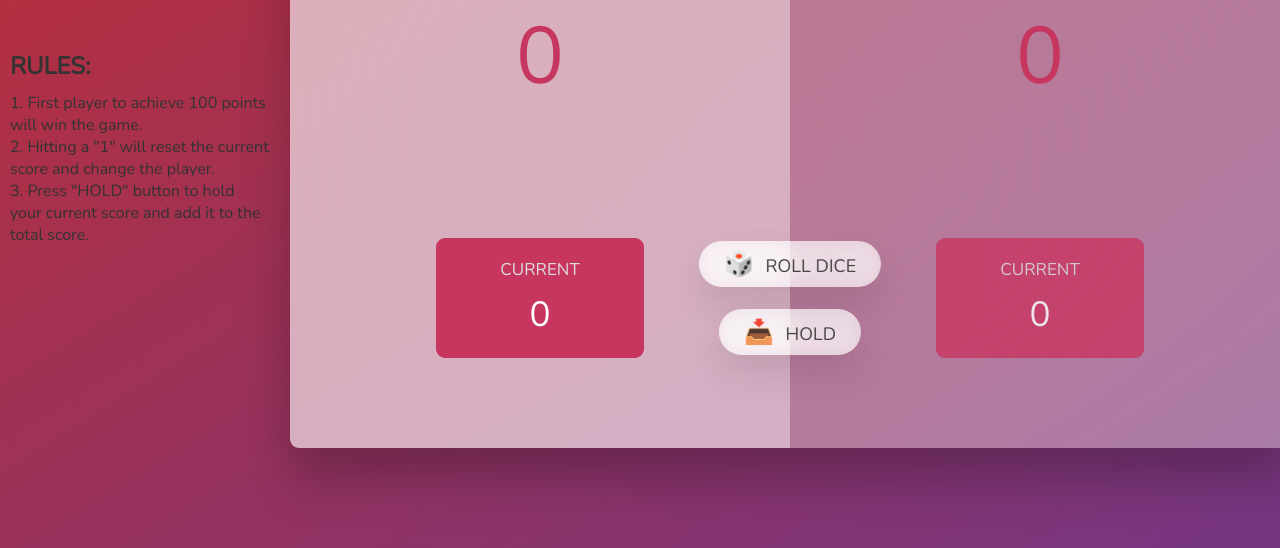
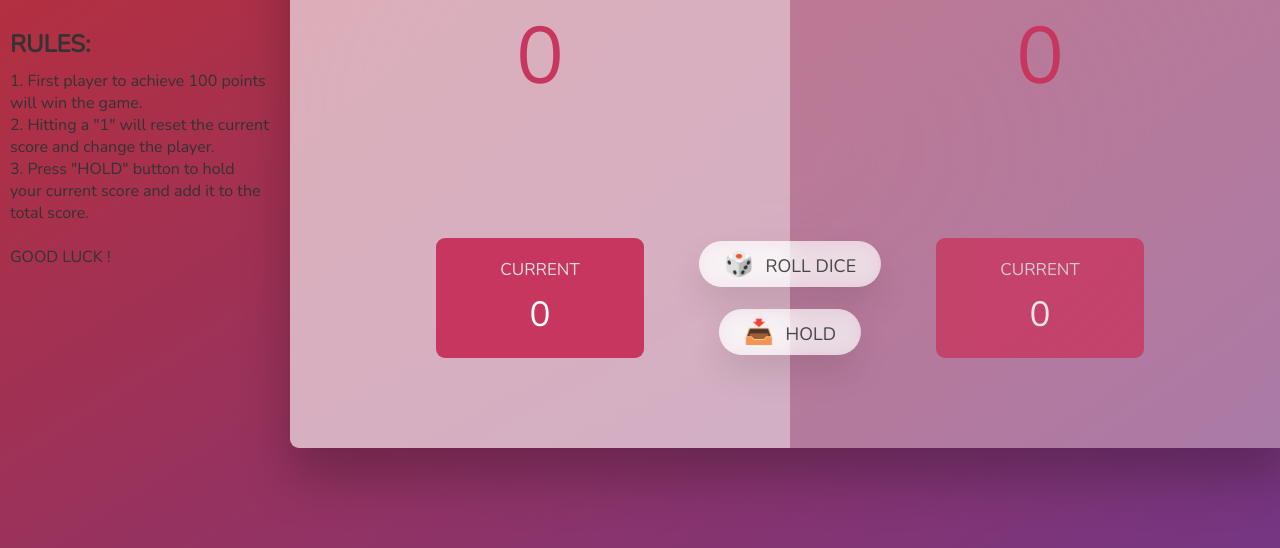
Before and after one commit to RazvanConstantin1/Pig-Game, a plain HTML site: page index.html in a window 1280 px wide. Shown: the part 252-800 px from the top of the page. Drawn offline with nearby package versions, Linux system fonts and the light colour scheme.

Commit message:
project finished

```diff
--- a/index.html
+++ b/index.html
@@ -15,7 +15,9 @@
         2. Hitting a "1" will reset the current score and change the player.
         <br />
         3. Press "HOLD" button to hold your current score and add it to the
-        total score.
+        total score. <br />
+        <br />
+        GOOD LUCK !
       </p>
     </div>
     <main>
```
